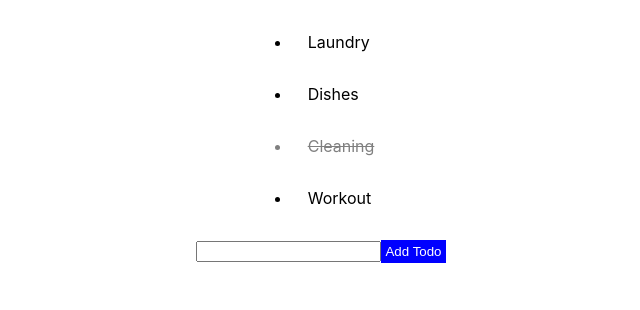
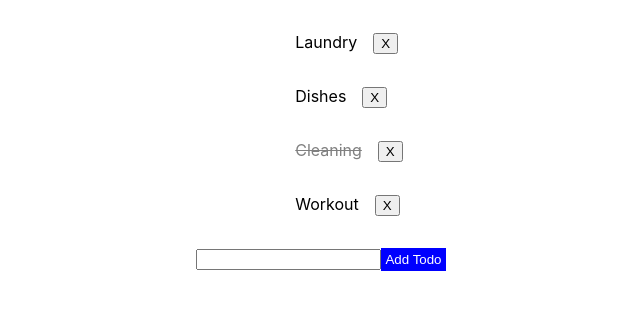
Before and after one commit to scotteratigan/todo-learn-typescript, a React (Create React App) app: page / in a window 1280 px wide. Shown: the top 310 px of the page, without its empty margins (319-959 px from the left). Built offline with nearby package versions, Linux system fonts and the light colour scheme.

Commit message:
Added delete.

```diff
--- a/src/Components/AddTodo.tsx
+++ b/src/Components/AddTodo.tsx
@@ -2,7 +2,7 @@ import React, { useState } from 'react'
 import { PrimaryButton } from './Buttons'
 
 type Props = {
-  addTodoFn(todoText: string): void
+  addTodoFn: (todoText: string) => void
 }
 
 export default function AddTodo({ addTodoFn }: Props) {
--- a/src/Components/List.tsx
+++ b/src/Components/List.tsx
@@ -14,7 +14,7 @@ type TodoTypes = {
 
 export default function List() {
   const [todos, setTodos] = useState(defaultTodos)
-  const todoClicked = (i: number) => {
+  const toggleTodoCompleted = (i: number) => {
     const newTodos = [...todos]
     newTodos[i].complete = !newTodos[i].complete
     setTodos(newTodos)
@@ -23,20 +23,23 @@ export default function List() {
     const newTodos = [...todos, { name, complete: false }]
     setTodos(newTodos)
   }
+  const removeTodo = (i: number) => {
+    const newTodos = [...todos]
+    newTodos.splice(i, 1)
+    setTodos(newTodos)
+  }
+
   return (
     <>
       <FlexCenterContainer>
-        <ul>
+        <TodoList>
           {todos.map((todo: TodoTypes, i: number) => (
-            <TodoItem
-              key={todo.name + i}
-              complete={todo.complete}
-              onClick={() => todoClicked(i)}
-            >
-              {todo.name}
+            <TodoItem key={todo.name + i} complete={todo.complete}>
+              <span onClick={() => toggleTodoCompleted(i)}>{todo.name}</span>
+              <button onClick={() => removeTodo(i)}>X</button>
             </TodoItem>
           ))}
-        </ul>
+        </TodoList>
       </FlexCenterContainer>
       <FlexCenterContainer>
         <AddTodo addTodoFn={addTodo} />
@@ -45,10 +48,17 @@ export default function List() {
   )
 }
 
+const TodoList = styled.ul`
+  list-style-type: none;
+`
+
 const TodoItem = styled.li<TodoLiProps>`
   padding: 1rem;
   color: ${p => (p.complete ? 'grey' : 'black')};
   text-decoration: ${p => (p.complete ? 'line-through' : 'none')};
+  span {
+    margin: 0 1rem;
+  }
 `
 
 const FlexCenterContainer = styled.div`
```
